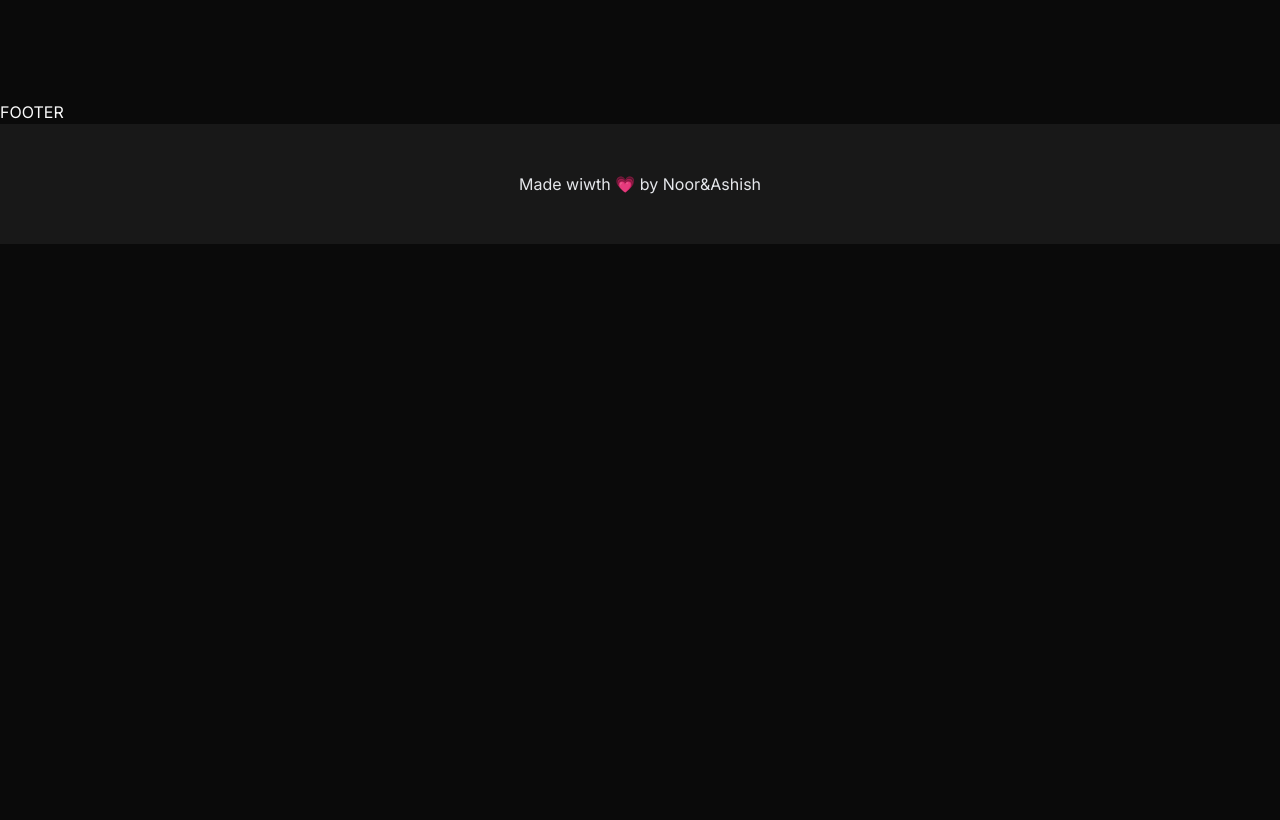
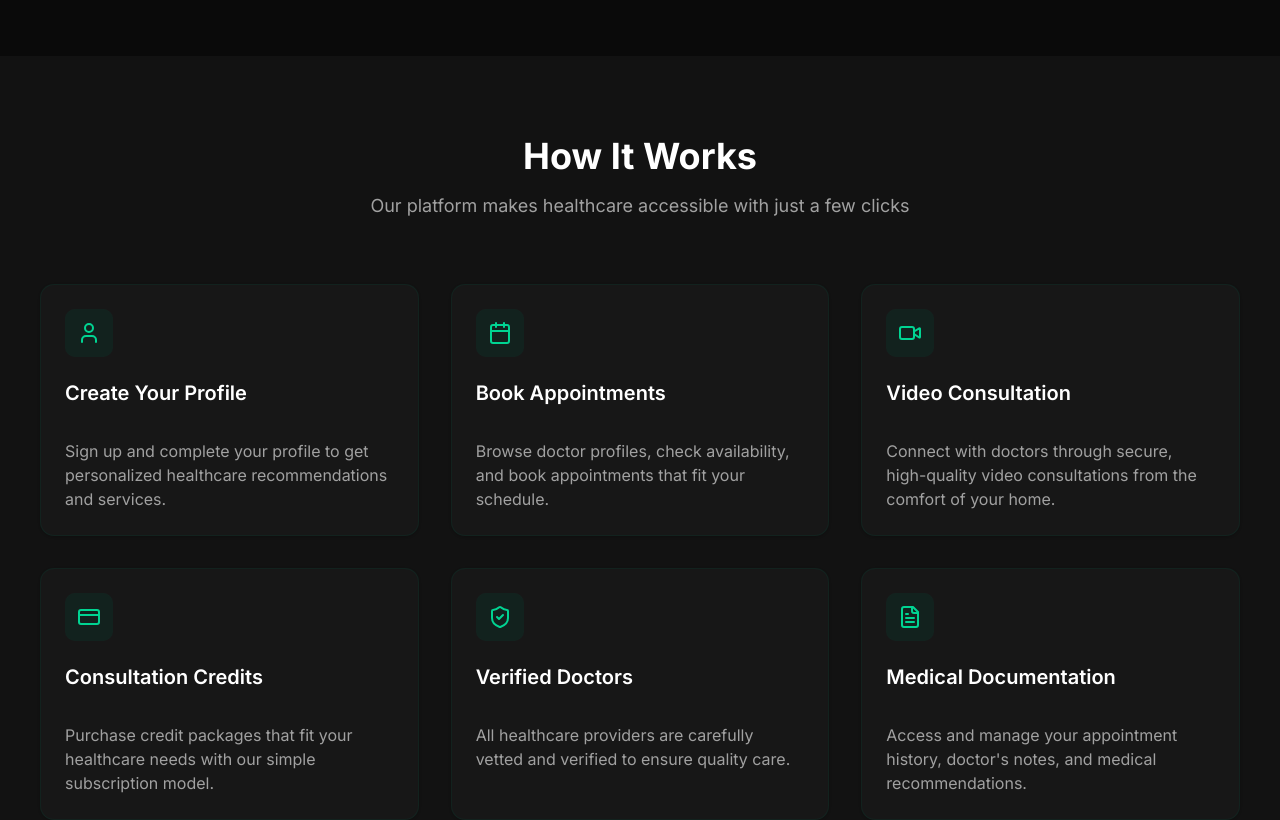
Before and after one commit to coolnoor19/medimeet, a Next.js app: page / in a window 1280 px wide. Shown: the part 700-1520 px from the top of the page. Before the commit the page ends 944 px from the top, so only its background shows below. Built offline with nearby package versions, Linux system fonts and the light colour scheme; no server answers.

Commit message:
feat/Card: add Card section in the homepage

```diff
--- a/app/page.jsx
+++ b/app/page.jsx
@@ -1,5 +1,14 @@
 import { Badge } from "@/components/ui/badge";
 import { Button } from "@/components/ui/button";
+import {
+  Card,
+  CardAction,
+  CardContent,
+  CardDescription,
+  CardHeader,
+  CardTitle,
+} from "@/components/ui/card";
+import { features } from "@/lib/data";
 import { ArrowRight } from "lucide-react";
 import Image from "next/image";
 import Link from "next/link";
@@ -57,6 +66,39 @@
           </div>
         </div>
       </section>
+
+      {/* Card Section */}
+      <section className="py-20 bg-muted/30">
+        <div className="container mx-auto px-10">
+          <div className="text-center mb-16">
+            <h2 className="text-3xl md:text-4xl font-bold text-white mb-4">
+              How It Works
+            </h2>
+            <p className="text-muted-foreground text-lg max-w-2xl mx-auto">
+              {" "}
+              Our platform makes healthcare accessible with just a few clicks
+            </p>
+          </div>
+          <div className="grid grid-cols-1 md:grid-cols-2 lg:grid-cols-3 gap-8">
+            {features.map((feature, index) => (
+              <Card
+                key={index}
+                className="bg-card border-emerald-900/20 hover:border-emerald-800/40 transition-all duration-300"
+              >
+                <CardHeader className="pb-2">
+                  <div className="bg-emerald-900/20 p-3 rounded-lg w-fit mb-4">
+                    {feature.icon}
+                  </div>
+                  <CardTitle className="text-xl font-semibold text-white">{feature.title}</CardTitle>
+                </CardHeader>
+                <CardContent>
+                  <p  className="text-muted-foreground">{feature.description}</p>
+                </CardContent>
+              </Card>
+            ))}
+          </div>
+        </div>
+      </section>
     </div>
   );
 }
--- /dev/null
+++ b/lib/data.js
@@ -0,0 +1,81 @@
+import {
+    Calendar,
+    Video,
+    CreditCard,
+    User,
+    FileText,
+    ShieldCheck,
+  } from "lucide-react";
+
+  // JSON data for features
+  export const features = [
+    {
+      icon: <User className="h-6 w-6 text-emerald-400" />,
+      title: "Create Your Profile",
+      description:
+        "Sign up and complete your profile to get personalized healthcare recommendations and services.",
+    },
+    {
+      icon: <Calendar className="h-6 w-6 text-emerald-400" />,
+      title: "Book Appointments",
+      description:
+        "Browse doctor profiles, check availability, and book appointments that fit your schedule.",
+    },
+    {
+      icon: <Video className="h-6 w-6 text-emerald-400" />,
+      title: "Video Consultation",
+      description:
+        "Connect with doctors through secure, high-quality video consultations from the comfort of your home.",
+    },
+    {
+      icon: <CreditCard className="h-6 w-6 text-emerald-400" />,
+      title: "Consultation Credits",
+      description:
+        "Purchase credit packages that fit your healthcare needs with our simple subscription model.",
+    },
+    {
+      icon: <ShieldCheck className="h-6 w-6 text-emerald-400" />,
+      title: "Verified Doctors",
+      description:
+        "All healthcare providers are carefully vetted and verified to ensure quality care.",
+    },
+    {
+      icon: <FileText className="h-6 w-6 text-emerald-400" />,
+      title: "Medical Documentation",
+      description:
+        "Access and manage your appointment history, doctor's notes, and medical recommendations.",
+    },
+  ];
+
+  // JSON data for testimonials
+  export const testimonials = [
+    {
+      initials: "SP",
+      name: "Sarah P.",
+      role: "Patient",
+      quote:
+        "The video consultation feature saved me so much time. I was able to get medical advice without taking time off work or traveling to a clinic.",
+    },
+    {
+      initials: "DR",
+      name: "Dr. Robert M.",
+      role: "Cardiologist",
+      quote:
+        "This platform has revolutionized my practice. I can now reach more patients and provide timely care without the constraints of a physical office.",
+    },
+    {
+      initials: "JT",
+      name: "James T.",
+      role: "Patient",
+      quote:
+        "The credit system is so convenient. I purchased a package for my family, and we've been able to consult with specialists whenever needed.",
+    },
+  ];
+
+  // JSON data for credit system benefits
+  export const creditBenefits = [
+    "Each consultation requires <strong class='text-emerald-400'>2 credits</strong> regardless of duration",
+    "Credits <strong class='text-emerald-400'>never expire</strong> - use them whenever you need",
+    "Monthly subscriptions give you <strong class='text-emerald-400'>fresh credits every month</strong>",
+    "Cancel or change your subscription <strong class='text-emerald-400'>anytime</strong> without penalties",
+  ];
```
